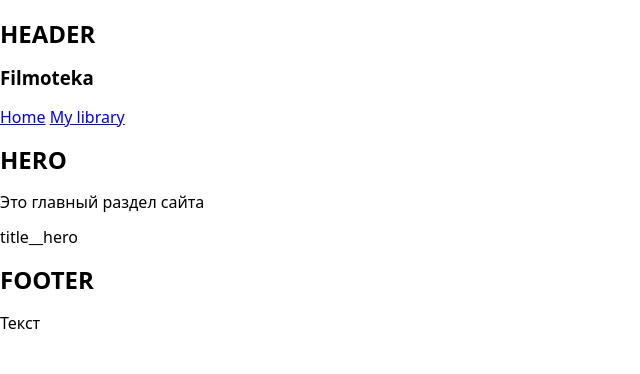
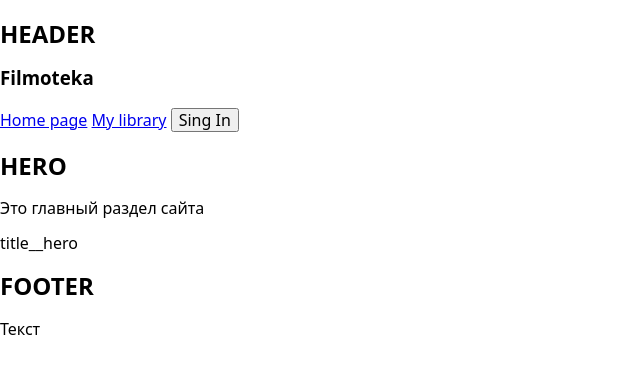
Before and after one commit to dmitriydegtyarev/JS-team-project-test-withData, a website: page src/index.html in a window 1280 px wide. Shown: the whole page, without its empty margins (0-640 px from the left). Drawn offline with nearby package versions, Linux system fonts and the light colour scheme; files that its build step writes are made by us from their sources.

Commit message:
add button

```diff
--- a/src/partials/header.html
+++ b/src/partials/header.html
@@ -3,8 +3,9 @@
 
     <h2>HEADER</h2>
     <h3>Filmoteka</h3>
-    <a href="#" class="link">Home</a>
+    <a href="#" class="link">Home page</a>
     <a href="#" class="link">My library</a>
+    <button type="button">Sing In</button>
 
 
 
```
